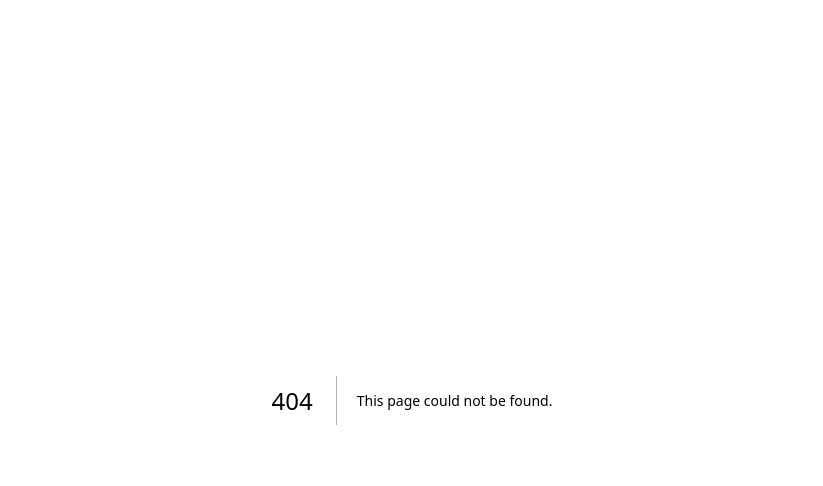
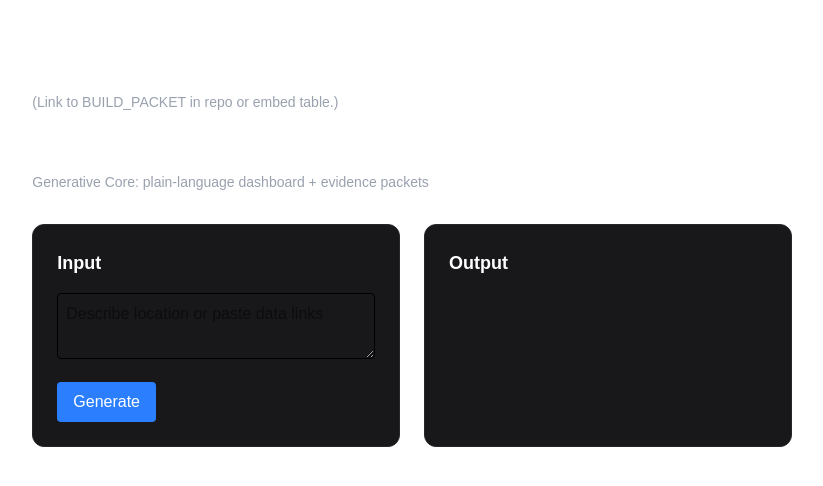
Before and after one commit to leonardogurrola59-sys/week0-builder, a Next.js app: page /core in a window 1280 px wide. Before the commit this address had no page. Shown: the top 486 px of the page, without its empty margins (228-1051 px from the left). Built offline with nearby package versions, Linux system fonts and the light colour scheme.

Commit message:
Week1: add simulated /core page (CoreForm, OutputCard, API simulate)

```diff
--- /dev/null
+++ b/app/api/generate/route.ts
@@ -0,0 +1,30 @@
+import { NextResponse } from "next/server";
+
+export async function POST(req: Request) {
+  const body = await req.json();
+  const summary = {
+    id: crypto.randomUUID(),
+    selected_chapter: 8,
+    user_input: body.userInput || "",
+    location: body.location || null,
+    generated_summary: {
+      headline: "Localized data shows elevated PM2.5 last 24h",
+      narrative: "Plain-language narrative generated from public feeds and uploads.",
+      findings: [
+        {
+          time: new Date().toISOString(),
+          metric: "PM2.5",
+          value: 42,
+          source: "public_feed_url",
+          confidence: 0.78
+        },
+      ],
+      recommendations: ["Avoid outdoor exercise during peak hours", "Collect photos for evidence"],
+      evidence_packet_url: null,
+    },
+    provenance: [{ source: "public_feed_url", type: "regulatory", retrieved_at: new Date().toISOString() }],
+    created_at: new Date().toISOString(),
+  };
+
+  return NextResponse.json(summary);
+}
--- /dev/null
+++ b/app/components/CoreForm.tsx
@@ -0,0 +1,37 @@
+"use client";
+import { useState } from "react";
+
+export default function CoreForm({ onResult }: { onResult: (res: any) => void }) {
+  const [input, setInput] = useState("");
+  const [loading, setLoading] = useState(false);
+
+  async function handleGenerate() {
+    setLoading(true);
+    const res = await fetch("/api/generate", {
+      method: "POST",
+      headers: { "Content-Type": "application/json" },
+      body: JSON.stringify({ userInput: input, location: null }),
+    });
+    const data = await res.json();
+    onResult(data);
+    setLoading(false);
+  }
+
+  return (
+    <div className="space-y-4">
+      <textarea
+        value={input}
+        onChange={(e) => setInput(e.target.value)}
+        placeholder="Describe location or paste data links"
+        className="w-full p-2 border rounded text-black"
+      />
+      <button
+        onClick={handleGenerate}
+        disabled={loading}
+        className="px-4 py-2 bg-blue-500 text-white rounded disabled:bg-gray-400"
+      >
+        {loading ? "Generating..." : "Generate"}
+      </button>
+    </div>
+  );
+}
--- /dev/null
+++ b/app/components/OutputCard.tsx
@@ -0,0 +1,31 @@
+export default function OutputCard({ result }: { result: any }) {
+  if (!result) return null;
+  const g = result.generated_summary;
+
+  return (
+    <div className="p-6 border rounded-lg shadow bg-white text-black space-y-4">
+      <h2 className="text-xl font-bold">{g.headline}</h2>
+      <p className="text-gray-700">{g.narrative}</p>
+
+      <div>
+        <h3 className="font-semibold text-lg">Findings</h3>
+        <ul className="list-disc pl-5 space-y-1">
+          {g.findings.map((f: any, i: number) => (
+            <li key={i}>
+              <span className="font-medium">{f.metric}</span> — {f.value} (source: {f.source})
+            </li>
+          ))}
+        </ul>
+      </div>
+
+      <div>
+        <h3 className="font-semibold text-lg">Recommendations</h3>
+        <ul className="list-disc pl-5 space-y-1">
+          {g.recommendations.map((r: string, i: number) => (
+            <li key={i}>{r}</li>
+          ))}
+        </ul>
+      </div>
+    </div>
+  );
+}
--- /dev/null
+++ b/app/core/page.tsx
@@ -0,0 +1,45 @@
+"use client";
+
+import CoreForm from "../components/CoreForm";
+import OutputCard from "../components/OutputCard";
+import { useEffect, useState } from "react";
+
+export default function CorePage() {
+  const [result, setResult] = useState<any | null>(null);
+
+  useEffect(() => {
+    const handler = (e: any) => setResult(e.detail);
+    window.addEventListener("core:result", handler as EventListener);
+    return () => window.removeEventListener("core:result", handler as EventListener);
+  }, []);
+
+  return (
+    <main className="max-w-4xl mx-auto p-8 space-y-8 text-white">
+      <section className="mt-6">
+        <h2 className="font-semibold text-xl">10‑Chapter Architecture</h2>
+        <p className="text-sm text-gray-400 mt-2">(Link to BUILD_PACKET in repo or embed table.)</p>
+      </section>
+
+      <section className="mt-6">
+        <h2 className="font-semibold text-xl">Selected Chapter: Data Transparency for Communities</h2>
+        <p className="text-sm text-gray-400">Generative Core: plain-language dashboard + evidence packets</p>
+      </section>
+
+      <section className="mt-6 grid md:grid-cols-2 gap-6">
+        <div className="bg-zinc-900 p-6 rounded-xl border border-zinc-800">
+          <h3 className="font-semibold text-lg mb-4">Input</h3>
+          <CoreForm onResult={(res) => {
+            const event = new CustomEvent("core:result", { detail: res });
+            window.dispatchEvent(event);
+            setResult(res);
+          }} />
+        </div>
+
+        <div className="bg-zinc-900 p-6 rounded-xl border border-zinc-800">
+          <h3 className="font-semibold text-lg mb-4">Output</h3>
+          <OutputCard result={result} />
+        </div>
+      </section>
+    </main>
+  );
+}
```
